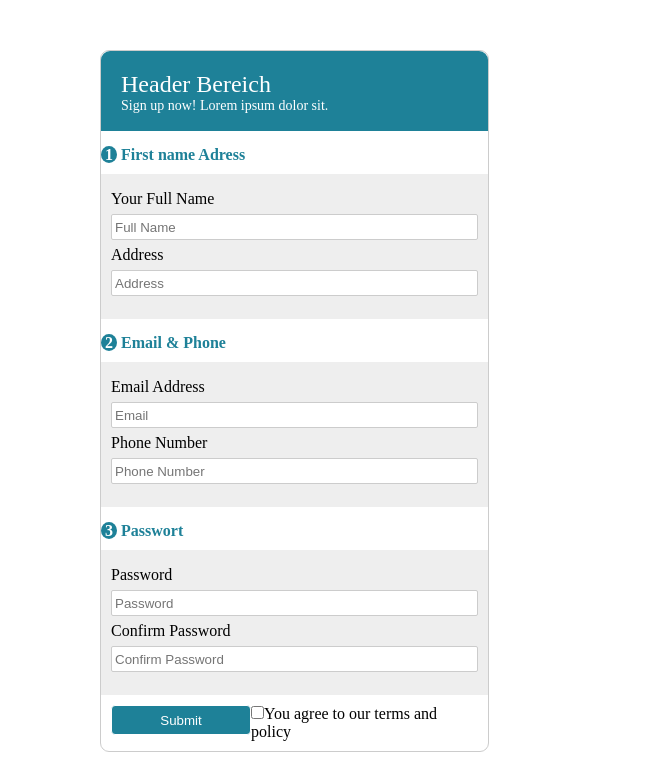
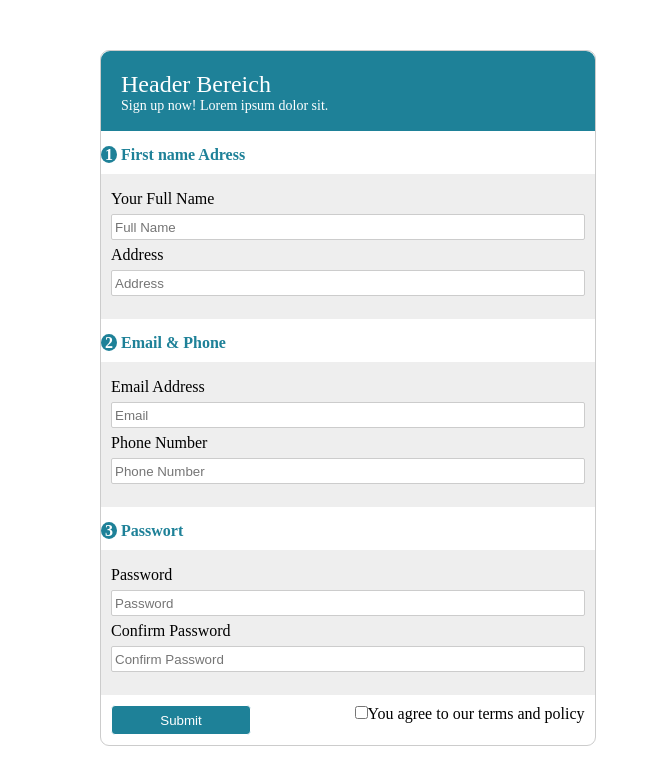
Before and after one commit to MedyThawedy/20220712Lev3_1_css-vertiefung_forms, a plain HTML site: page index.html in a window 1280 px wide. Shown: the part 40-800 px from the top of the page, without its empty margins (0-659 px from the left). Drawn offline with Linux system fonts and the light colour scheme.

Commit message:
Last commit

```diff
--- a/assets/css/style.css
+++ b/assets/css/style.css
@@ -6,7 +6,7 @@
 
 form {
     border: 1px solid #ccc;
-    width: 33%;
+    width: 42%;
     border-radius: 9px;
 }
 
```
